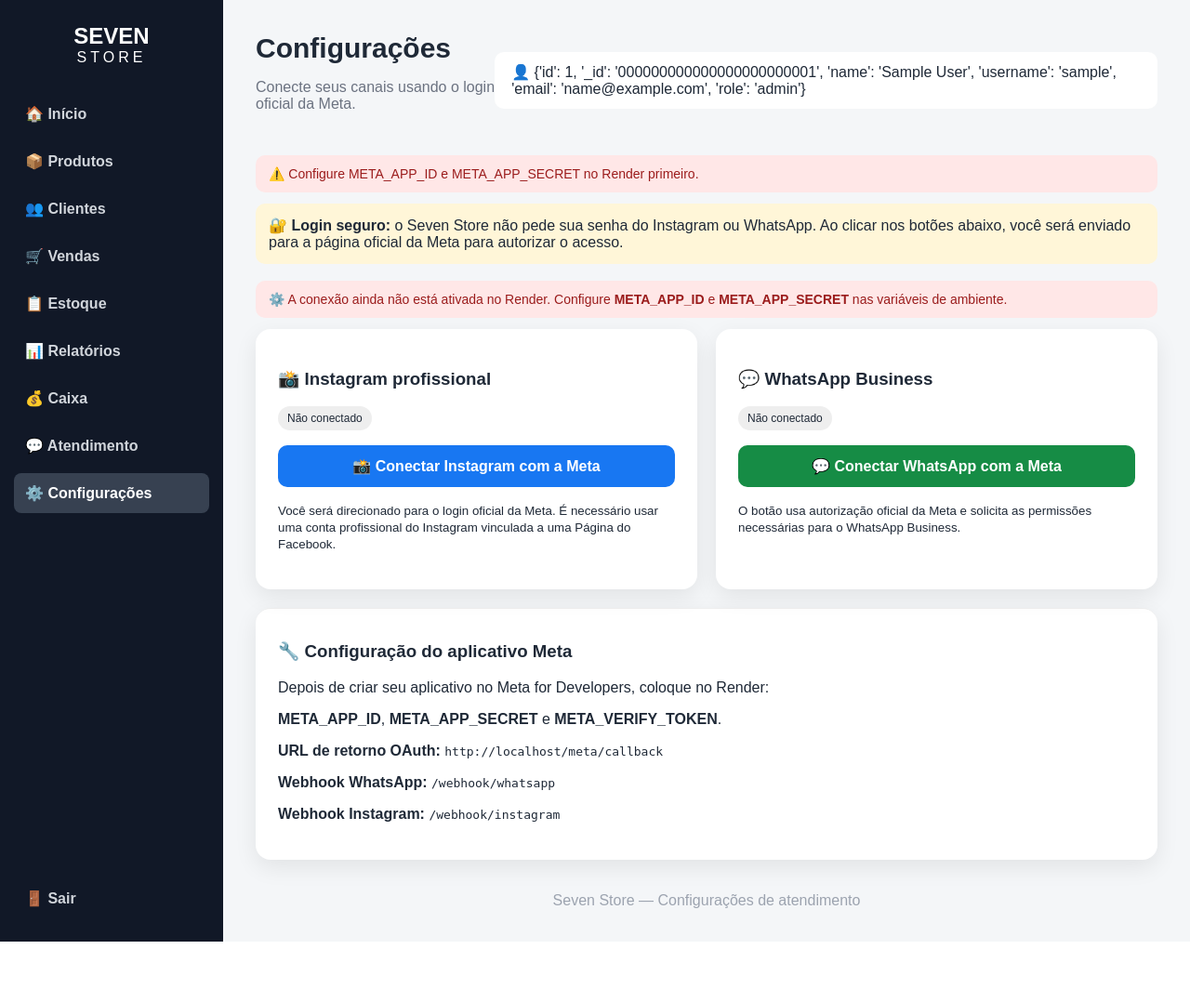
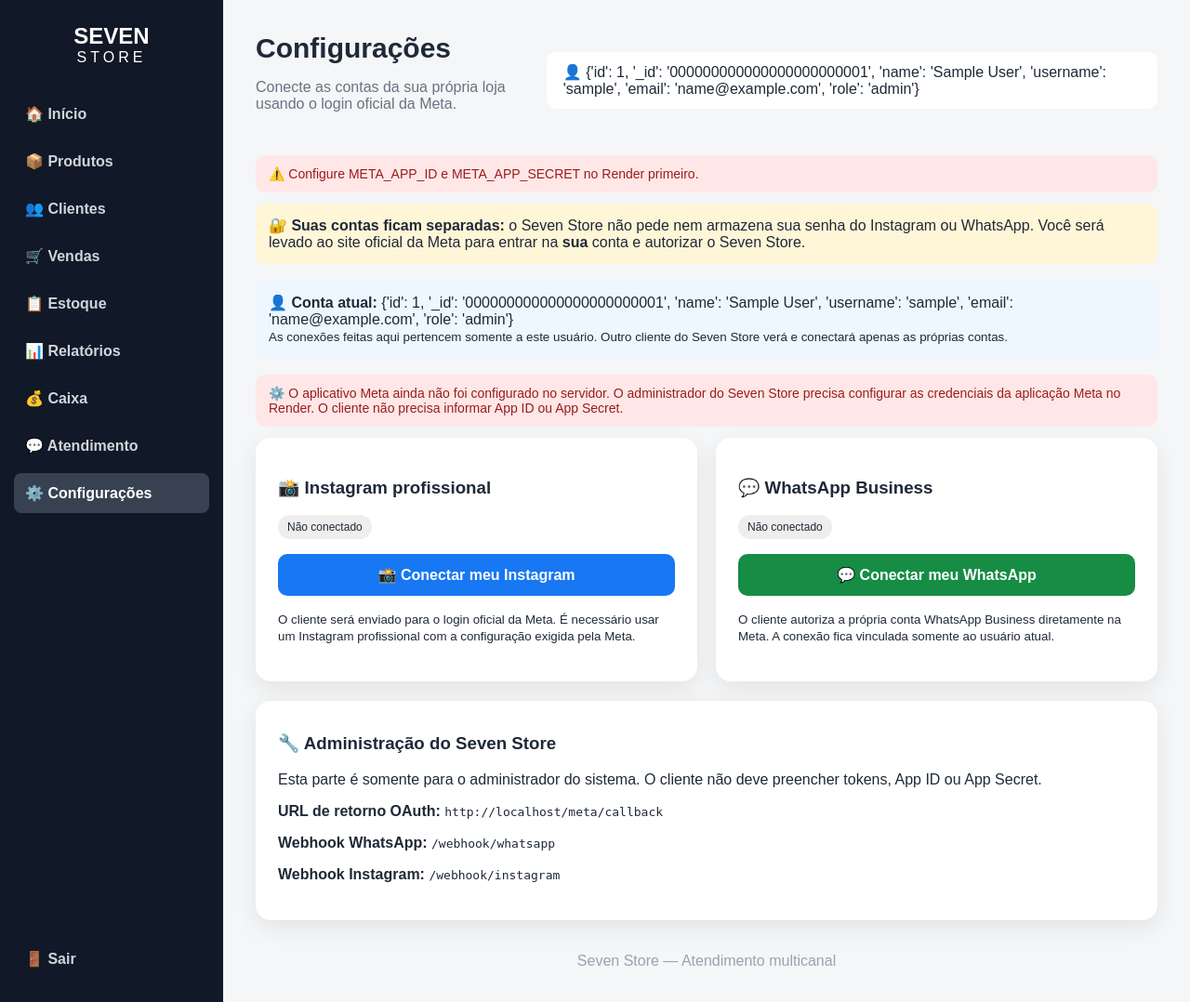
Before and after one commit to jadersouza-CREATOR/seven-store, a Flask app: a page that uses templates/configuracoes.html in a window 1280 px wide. Shown: the whole page at 93% size. Before the commit the page ends 1013 px from the top, so only its background shows below. Run offline with Flask 3, Linux system fonts and the light colour scheme; the visitor is signed in with stand-in values (Sample User, id 1); data that the repository does not hold is empty; some libraries are stand-ins or nearby versions.

Commit message:
Ajusta conexoes Meta para cada cliente

```diff
--- a/templates/configuracoes.html
+++ b/templates/configuracoes.html
@@ -5,7 +5,7 @@
 <title>Seven Store - Configurações</title>
 <link rel="stylesheet" href="{{ url_for('static', filename='style.css') }}">
 <style>
-.config-wrap{display:grid;grid-template-columns:1fr 1fr;gap:20px}.config-card{background:#fff;padding:24px;border-radius:16px;box-shadow:0 8px 25px rgba(0,0,0,.08)}.config-card input{width:100%;box-sizing:border-box;padding:12px;margin:7px 0 14px;border:1px solid #ddd;border-radius:9px}.tag{display:inline-block;padding:6px 10px;border-radius:20px;background:#eee;font-size:12px}.ok{background:#dff6e7;color:#147a3d}.aviso{background:#fff6d8;padding:14px;border-radius:10px;margin-bottom:18px}.meta-btn{display:block;text-decoration:none;text-align:center;padding:13px 18px;border-radius:10px;margin:16px 0;font-weight:700;background:#1877f2;color:#fff}.meta-btn.whatsapp{background:#168c45}.mensagem{padding:12px 14px;border-radius:10px;margin:12px 0;background:#e8f4ff}.erro{background:#ffe7e7;color:#9b1c1c}.sucesso{background:#e4f8ea;color:#176b35}.manual{border-top:1px solid #eee;margin-top:20px;padding-top:16px}@media(max-width:800px){.config-wrap{grid-template-columns:1fr}}
+.config-wrap{display:grid;grid-template-columns:1fr 1fr;gap:20px}.config-card{background:#fff;padding:24px;border-radius:16px;box-shadow:0 8px 25px rgba(0,0,0,.08)}.tag{display:inline-block;padding:6px 10px;border-radius:20px;background:#eee;font-size:12px}.ok{background:#dff6e7;color:#147a3d}.aviso{background:#fff6d8;padding:14px;border-radius:10px;margin-bottom:18px}.meta-btn{display:block;text-decoration:none;text-align:center;padding:13px 18px;border-radius:10px;margin:16px 0;font-weight:700;background:#1877f2;color:#fff}.meta-btn.whatsapp{background:#168c45}.mensagem{padding:12px 14px;border-radius:10px;margin:12px 0;background:#e8f4ff}.erro{background:#ffe7e7;color:#9b1c1c}.sucesso{background:#e4f8ea;color:#176b35}.info{background:#eef6ff;padding:14px;border-radius:10px;margin:18px 0}.manual{border-top:1px solid #eee;margin-top:20px;padding-top:16px}@media(max-width:800px){.config-wrap{grid-template-columns:1fr}}
 </style>
 </head>
 <body>
@@ -17,35 +17,35 @@
 </nav><div class="menu-final"><a href="{{ url_for('sair') }}">🚪 Sair</a></div>
 </aside>
 <main class="conteudo">
-<header class="cabecalho"><div><h2>Configurações</h2><p>Conecte seus canais usando o login oficial da Meta.</p></div><div class="usuario-dashboard">👤 {{ usuario }}</div></header>
+<header class="cabecalho"><div><h2>Configurações</h2><p>Conecte as contas da sua própria loja usando o login oficial da Meta.</p></div><div class="usuario-dashboard">👤 {{ usuario }}</div></header>
 {% if request.args.get('erro') %}<div class="mensagem erro">⚠️ {{ request.args.get('erro') }}</div>{% endif %}
 {% if request.args.get('sucesso') %}<div class="mensagem sucesso">✅ {{ request.args.get('sucesso') }}</div>{% endif %}
-<div class="aviso">🔐 <strong>Login seguro:</strong> o Seven Store não pede sua senha do Instagram ou WhatsApp. Ao clicar nos botões abaixo, você será enviado para a página oficial da Meta para autorizar o acesso.</div>
-{% if not meta_configurada %}<div class="mensagem erro">⚙️ A conexão ainda não está ativada no Render. Configure <strong>META_APP_ID</strong> e <strong>META_APP_SECRET</strong> nas variáveis de ambiente.</div>{% endif %}
+<div class="aviso">🔐 <strong>Suas contas ficam separadas:</strong> o Seven Store não pede nem armazena sua senha do Instagram ou WhatsApp. Você será levado ao site oficial da Meta para entrar na <strong>sua</strong> conta e autorizar o Seven Store.</div>
+<div class="info">👤 <strong>Conta atual:</strong> {{ usuario }}<br><small>As conexões feitas aqui pertencem somente a este usuário. Outro cliente do Seven Store verá e conectará apenas as próprias contas.</small></div>
+{% if not meta_configurada %}<div class="mensagem erro">⚙️ O aplicativo Meta ainda não foi configurado no servidor. O administrador do Seven Store precisa configurar as credenciais da aplicação Meta no Render. O cliente não precisa informar App ID ou App Secret.</div>{% endif %}
 <div class="config-wrap">
 <section class="config-card">
 <h3>📸 Instagram profissional</h3>
-<span class="tag {% if instagram_configurado %}ok{% endif %}">{{ 'Conectado' if instagram_configurado else 'Não conectado' }}</span>
+<span class="tag {% if instagram_configurado %}ok{% endif %}">{{ 'Conectado a este usuário' if instagram_configurado else 'Não conectado' }}</span>
 {% if instagram_configurado %}<p><strong>Conta:</strong> {{ instagram.nome_conta or instagram.account_id }}</p><p><strong>Instagram ID:</strong> {{ instagram.account_id }}</p>{% endif %}
-<a class="meta-btn" href="{{ url_for('meta_login', canal='instagram') }}">📸 Conectar Instagram com a Meta</a>
-<p><small>Você será direcionado para o login oficial da Meta. É necessário usar uma conta profissional do Instagram vinculada a uma Página do Facebook.</small></p>
+<a class="meta-btn" href="{{ url_for('meta_login', canal='instagram') }}">📸 Conectar meu Instagram</a>
+<p><small>O cliente será enviado para o login oficial da Meta. É necessário usar um Instagram profissional com a configuração exigida pela Meta.</small></p>
 </section>
 <section class="config-card">
 <h3>💬 WhatsApp Business</h3>
-<span class="tag {% if whatsapp_configurado %}ok{% endif %}">{{ 'Conectado' if whatsapp_configurado else 'Não conectado' }}</span>
+<span class="tag {% if whatsapp_configurado %}ok{% endif %}">{{ 'Conectado a este usuário' if whatsapp_configurado else 'Não conectado' }}</span>
 {% if whatsapp_configurado %}<p><strong>Conta:</strong> {{ whatsapp.nome_conta or whatsapp.business_account_id }}</p><p><strong>Phone Number ID:</strong> {{ whatsapp.phone_number_id or 'Aguardando número' }}</p>{% endif %}
-<a class="meta-btn whatsapp" href="{{ url_for('meta_login', canal='whatsapp') }}">💬 Conectar WhatsApp com a Meta</a>
-<p><small>O botão usa autorização oficial da Meta e solicita as permissões necessárias para o WhatsApp Business.</small></p>
+<a class="meta-btn whatsapp" href="{{ url_for('meta_login', canal='whatsapp') }}">💬 Conectar meu WhatsApp</a>
+<p><small>O cliente autoriza a própria conta WhatsApp Business diretamente na Meta. A conexão fica vinculada somente ao usuário atual.</small></p>
 </section>
 </div>
 <div class="config-card manual" style="margin-top:20px">
-<h3>🔧 Configuração do aplicativo Meta</h3>
-<p>Depois de criar seu aplicativo no Meta for Developers, coloque no Render:</p>
-<p><strong>META_APP_ID</strong>, <strong>META_APP_SECRET</strong> e <strong>META_VERIFY_TOKEN</strong>.</p>
+<h3>🔧 Administração do Seven Store</h3>
+<p>Esta parte é somente para o administrador do sistema. O cliente não deve preencher tokens, App ID ou App Secret.</p>
 <p><strong>URL de retorno OAuth:</strong> <code>{{ meta_redirect_uri }}</code></p>
 <p><strong>Webhook WhatsApp:</strong> <code>/webhook/whatsapp</code></p>
 <p><strong>Webhook Instagram:</strong> <code>/webhook/instagram</code></p>
 </div>
-<footer>Seven Store — Configurações de atendimento</footer>
+<footer>Seven Store — Atendimento multicanal</footer>
 </main></div>
 </body></html>
```
